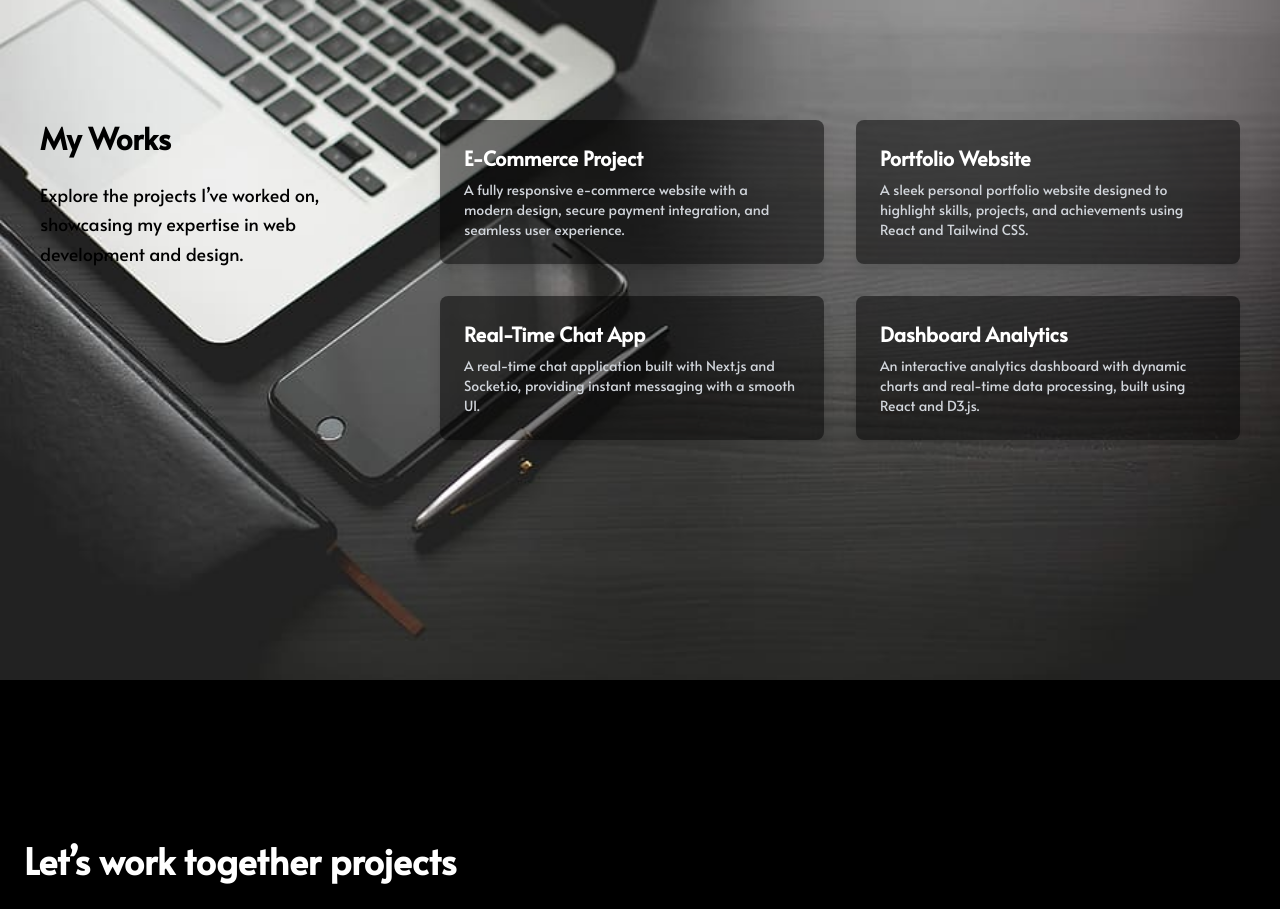
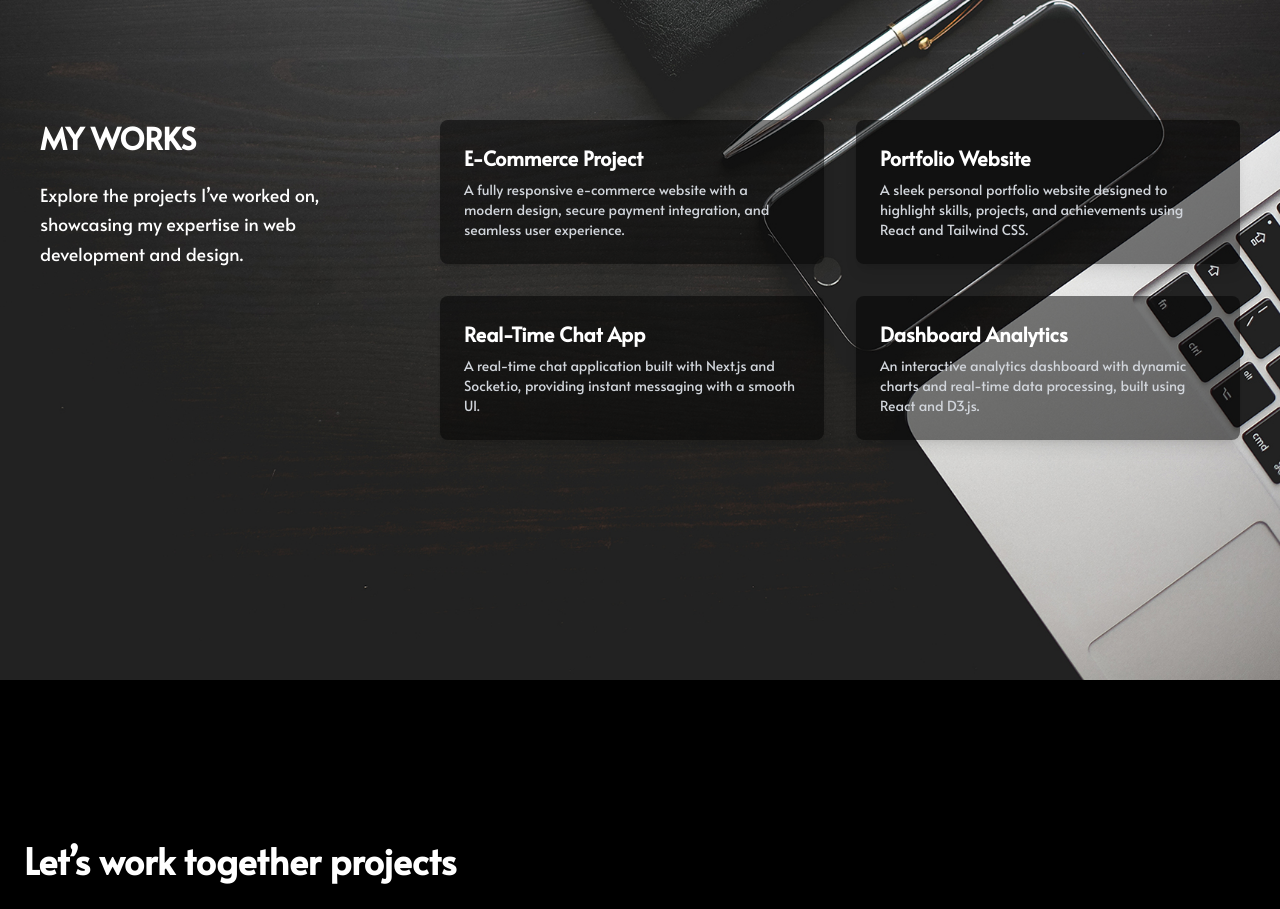
Before and after one commit to iclalKayacan/my-portfolio, a React (Create React App) app: page / in a window 1280 px wide. Shown: the part 1720-2629 px from the top of the page. Built offline with nearby package versions, Linux system fonts and the light colour scheme.

Commit message:
Resim düzenleme

```diff
--- a/src/components/Works.jsx
+++ b/src/components/Works.jsx
@@ -7,8 +7,8 @@ const Works = () => (
     <div className="max-w-7xl mx-auto flex flex-col lg:flex-row items-start">
       {/* Left Section: Text */}
       <div className="lg:w-1/3 text-left mb-10 lg:mb-0 lg:pr-12">
-        <h2 className="text-3xl font-extrabold text-black mb-6">My Works</h2>
-        <p className="text-lg font-light text-black leading-relaxed">
+        <h2 className="text-3xl font-extrabold text-white mb-6">MY WORKS</h2>
+        <p className="text-lg font-light text-white leading-relaxed">
           Explore the projects I’ve worked on, showcasing my expertise in web
           development and design.
         </p>
```
Also changed, not shown: public/assets/bg.jpg, public/assets/desk.jpg.
